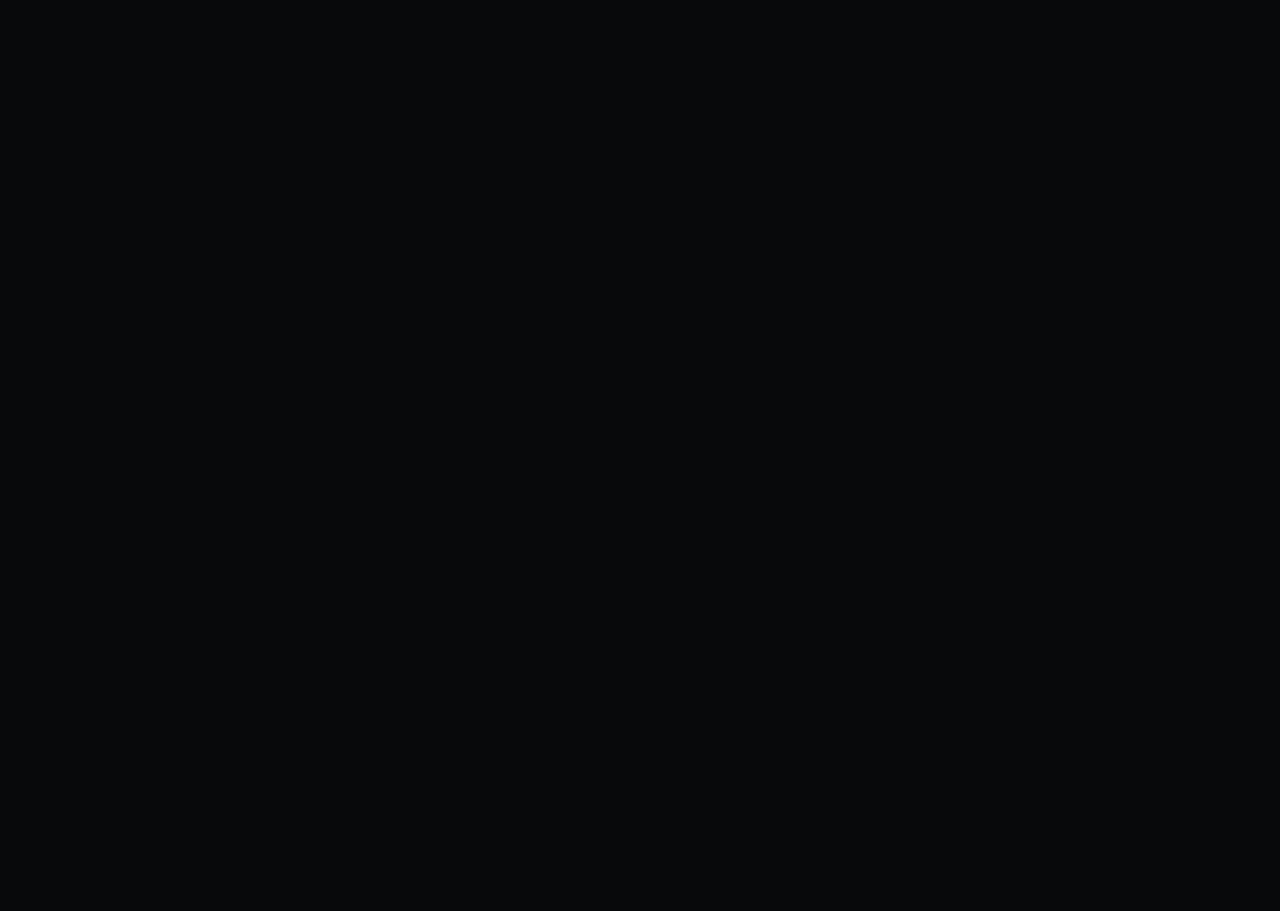
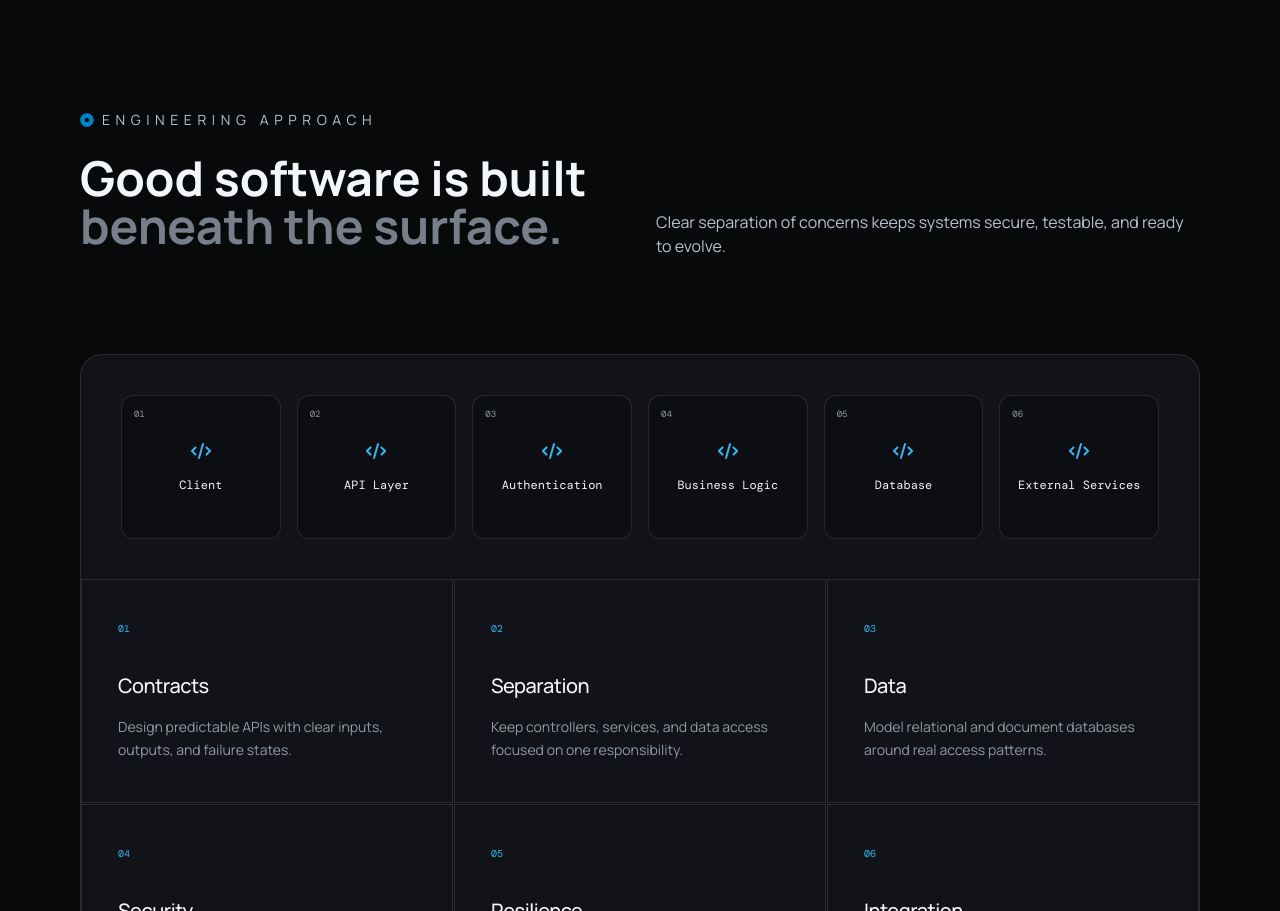
Before and after one commit to kemichris/portfolio, a React (Vite) app in the folder ekemini-portfolio/: page / in a window 1280 px wide. Shown: the part 1889-2800 px from the top of the page. Before the commit the page ends 1887 px from the top, so only its background shows below. Built offline with nearby package versions, Linux system fonts and the light colour scheme.

Commit message:
add Approach component with architecture layers and engineering principles; create ApproachStep and ApproachCard components; update Home page to include Approach section

```diff
--- a/ekemini-portfolio/src/components/home/Approach.jsx
+++ b/ekemini-portfolio/src/components/home/Approach.jsx
@@ -1,4 +1,54 @@
 import { SectionHeader } from "../layout/SectionHeader";
+import { ApproachStep } from "./ApproachStep";
+import { ApproachCard } from "./ApproachCard";
+
+const architectureLayers = [
+  { num: "01", title: "Client" },
+  { num: "02", title: "API Layer" },
+  { num: "03", title: "Authentication" },
+  { num: "04", title: "Business Logic" },
+  { num: "05", title: "Database" },
+  { num: "06", title: "External Services" },
+];
+
+const engineeringPrinciples = [
+  {
+    num: "01",
+    title: "Contracts",
+    description:
+      "Design predictable APIs with clear inputs, outputs, and failure states.",
+  },
+  {
+    num: "02",
+    title: "Separation",
+    description:
+      "Keep controllers, services, and data access focused on one responsibility.",
+  },
+  {
+    num: "03",
+    title: "Data",
+    description:
+      "Model relational and document databases around real access patterns.",
+  },
+  {
+    num: "04",
+    title: "Security",
+    description:
+      "Validate at every boundary and implement intentional authentication flows.",
+  },
+  {
+    num: "05",
+    title: "Resilience",
+    description:
+      "Handle errors consistently, log useful context, and avoid silent failures.",
+  },
+  {
+    num: "06",
+    title: "Integration",
+    description:
+      "Connect external APIs and AI tools behind stable internal interfaces.",
+  },
+];
 
 export function Approach() {
   return (
@@ -10,8 +60,19 @@ export function Approach() {
         description="Clear separation of concerns keeps systems secure, testable, and ready to evolve."
       />
 
+      <div className="mt-24 overflow-hidden rounded-[22px] border border-line bg-surface">
+        <div className="grid gap-4 grid-cols-2 md:grid-cols-3 lg:grid-cols-6 p-4 md:p-10">
+          {architectureLayers.map((layer) => (
+            <ApproachStep key={layer.num} {...layer} />
+          ))}
+        </div>
 
+        <div className="grid grid-cols-1 gap-px md:grid-cols-2 lg:grid-cols-3">
+          {engineeringPrinciples.map((principle) => (
+            <ApproachCard key={principle.num} {...principle} />
+          ))}
+        </div>
+      </div>
     </section>
-
   );
 }
--- /dev/null
+++ b/ekemini-portfolio/src/components/home/ApproachCard.jsx
@@ -0,0 +1,19 @@
+export function ApproachCard({ num, title, description }) {
+  return (
+    <article className='flex min-h-56 flex-col justify-center p-7 md:p-9 border border-line'>
+
+      <span className='mb-9 font-mono text-[10px] text-blue-bright'>
+        {num}
+      </span>
+
+      <h3 className='mb-4 text-xl font-medium tracking-tight text-text'>
+        {title}
+      </h3>
+
+      <p className='max-w-md text-sm leading-relaxed text-muted'>
+        {description}
+      </p>
+
+    </article>
+  );
+}
--- /dev/null
+++ b/ekemini-portfolio/src/components/home/ApproachStep.jsx
@@ -0,0 +1,22 @@
+import { FaCode } from 'react-icons/fa6';
+
+export function ApproachStep({ num, title }) {
+  return (
+    <div className='relative flex h-36 min-w-0 flex-1 flex-col items-center justify-center rounded-xl border border-line bg-bg-2 px-3 transition-colors duration-300 hover:border-blue-bright/40'>
+
+      <span className='absolute left-3 top-3 font-mono text-[9px] text-muted'>
+        {num}
+      </span>
+
+      <FaCode
+        size={20}
+        className='mb-4 text-blue-bright'
+      />
+
+      <h3 className='font-mono text-xs text-text text-center'>
+        {title}
+      </h3>
+
+    </div>
+  );
+}
--- a/ekemini-portfolio/src/components/home/Skills.jsx
+++ b/ekemini-portfolio/src/components/home/Skills.jsx
@@ -44,7 +44,7 @@ export function Skills() {
   ];
 
   return (
-    <section className="mt-24 px-8 md:px-20" id="skills">
+    <section className="py-24 px-8 md:px-20 pb-12" id="skills">
       <SectionHeader
         title="Technical Toolkit"
         header="Built across the"
--- a/ekemini-portfolio/src/index.css
+++ b/ekemini-portfolio/src/index.css
@@ -4,6 +4,7 @@
 @theme {
   /* Core colors */
   --color-bg: #08090b;
+  --color-bg-2: #0c0e12;
   --color-surface: #111318;
   --color-surface-2: #161920;
 
--- a/ekemini-portfolio/src/pages/public/Home.jsx
+++ b/ekemini-portfolio/src/pages/public/Home.jsx
@@ -3,6 +3,7 @@ import { Hero } from "../../components/home/Hero";
 import { Marqueue } from "../../components/home/Marqueue";
 import { About } from "../../components/home/About";
 import { Skills } from "../../components/home/Skills";
+import { Approach } from "../../components/home/Approach";
 
 export function Home() {
   return (
@@ -22,6 +23,10 @@ export function Home() {
       <Reveal delay={0.2}>
         <Skills />
       </Reveal>
+
+      <Reveal delay={0.2}>
+        <Approach />
+      </Reveal>
     </>
   );
 }
```
